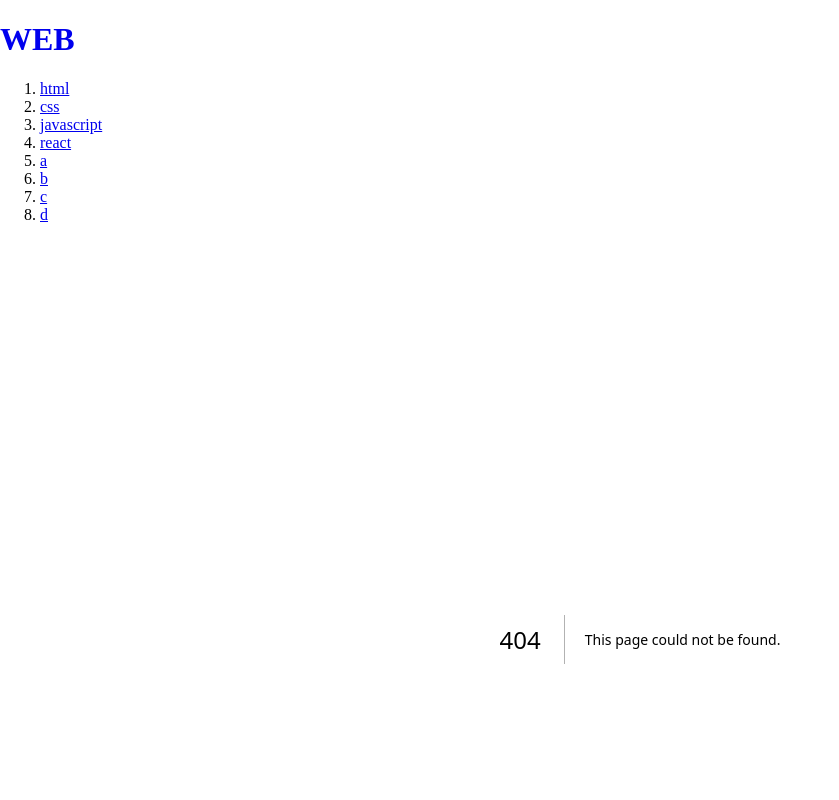
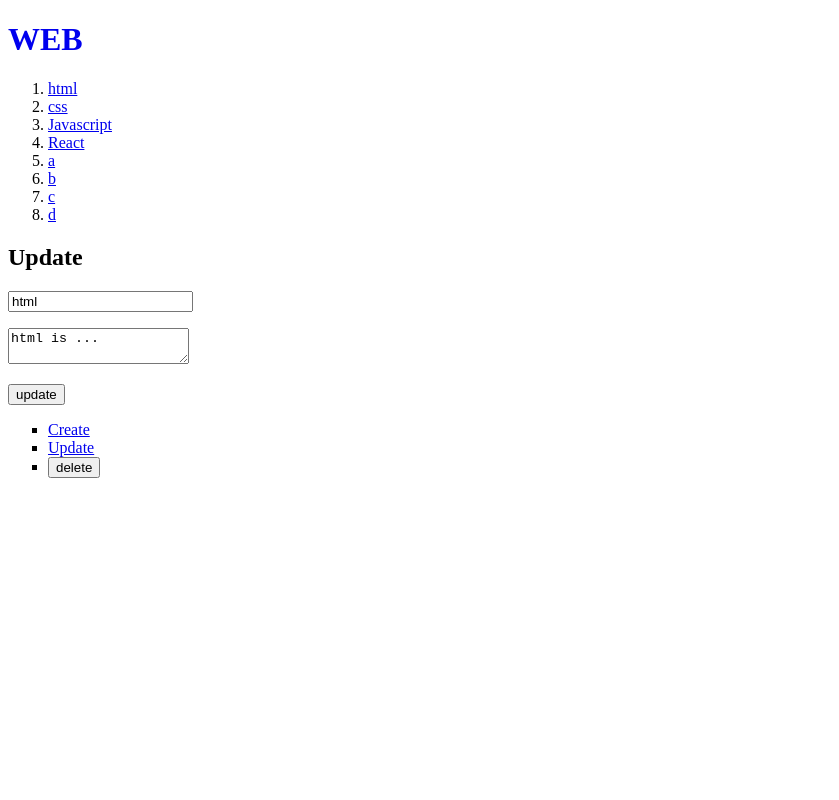
Before and after one commit to jeong0903/React-X-Nextjs, a Next.js app: page /update/1 in a window 1280 px wide. Before the commit this address had no page. Shown: the top 800 px of the page, without its empty margins (0-839 px from the left). Built offline with nearby package versions, Linux system fonts and the light colour scheme; data requests are answered from the project's data file.

Commit message:
Next.js 13-15 글수정(update)

```diff
--- a/db.json
+++ b/db.json
@@ -11,13 +11,13 @@
       "body": "css is ..."
     },
     {
-      "title": "javascript",
-      "body": "javascript is...",
+      "title": "Javascript",
+      "body": "Javascript is...",
       "id": 3
     },
     {
-      "title": "react",
-      "body": "react is ...",
+      "title": "React",
+      "body": "React is ...",
       "id": 4
     },
     {
--- /dev/null
+++ b/src/app/update/[id]/page.js
@@ -0,0 +1,62 @@
+"use client";
+
+import { useRouter } from "next/navigation";
+import { useEffect, useState } from "react";
+
+export default function Update(props) {
+  const router = useRouter();
+  const [title, setTitle] = useState("");
+  const [body, setBody] = useState("");
+  const id = props.params.id;
+  async function refresh() {
+    const resp = await fetch(`http://localhost:9999/topics/${id}`);
+    const topic = await resp.json();
+    setTitle(topic.title);
+    setBody(topic.body);
+  }
+  useEffect(() => {
+    refresh();
+  }, []);
+
+  return (
+    <form
+      onSubmit={async (e) => {
+        e.preventDefault();
+        const title = e.target.title.value;
+        const body = e.target.body.value;
+        const resp = await fetch(`http://localhost:9999/topics/${id}`, {
+          method: "PATCH",
+          headers: {
+            "Content-Type": "application/json",
+          },
+          body: JSON.stringify({ title, body }),
+        });
+        const topic = await resp.json();
+        router.push(`/read/${topic.id}`);
+        router.refresh();
+      }}
+    >
+      <h2>Update</h2>
+      <p>
+        <input
+          type="text"
+          name="title"
+          placeholder="title"
+          value={title}
+          onChange={(e) => setTitle(e.target.value)}
+        />
+      </p>
+      <p>
+        <textarea
+          name="body"
+          placeholder="body"
+          value={body}
+          onChange={(e) => setBody(e.target.value)}
+        />
+      </p>
+      <p>
+        <input type="submit" value="update" />
+      </p>
+    </form>
+  );
+}
```
